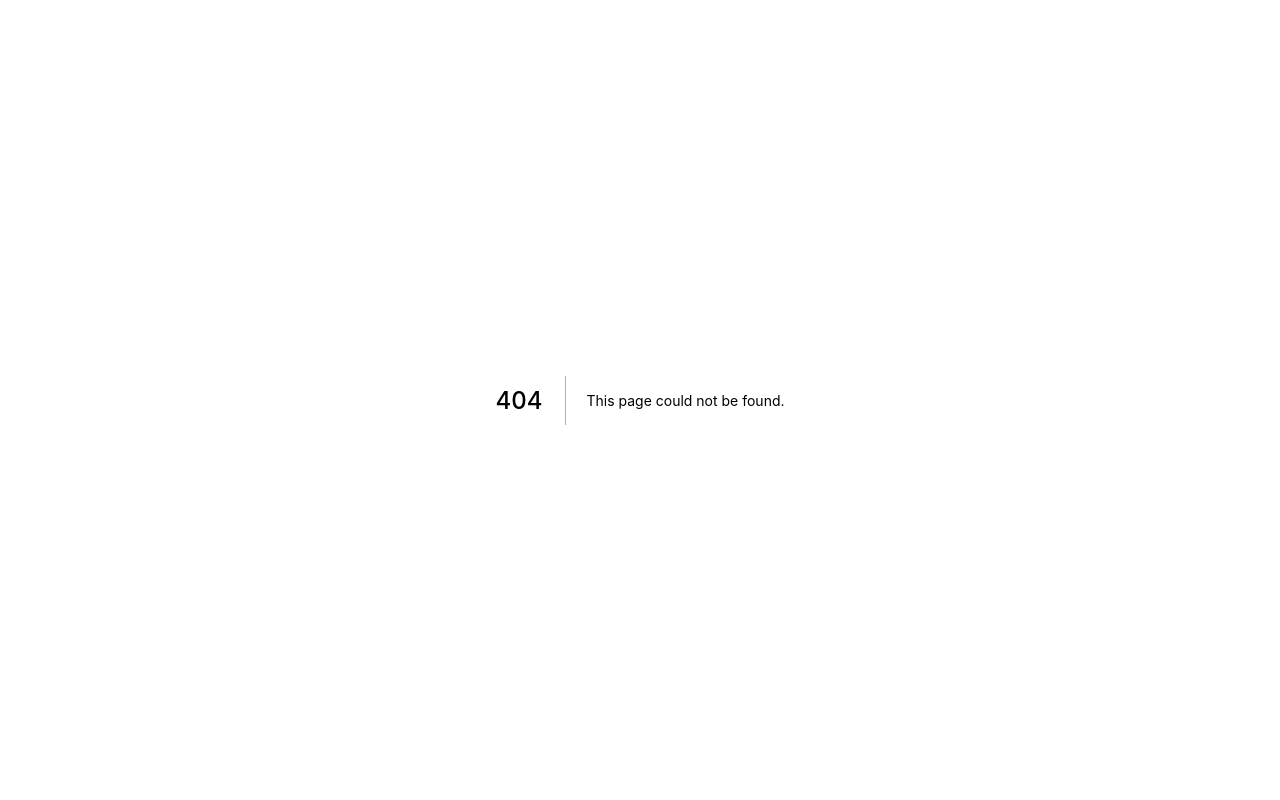
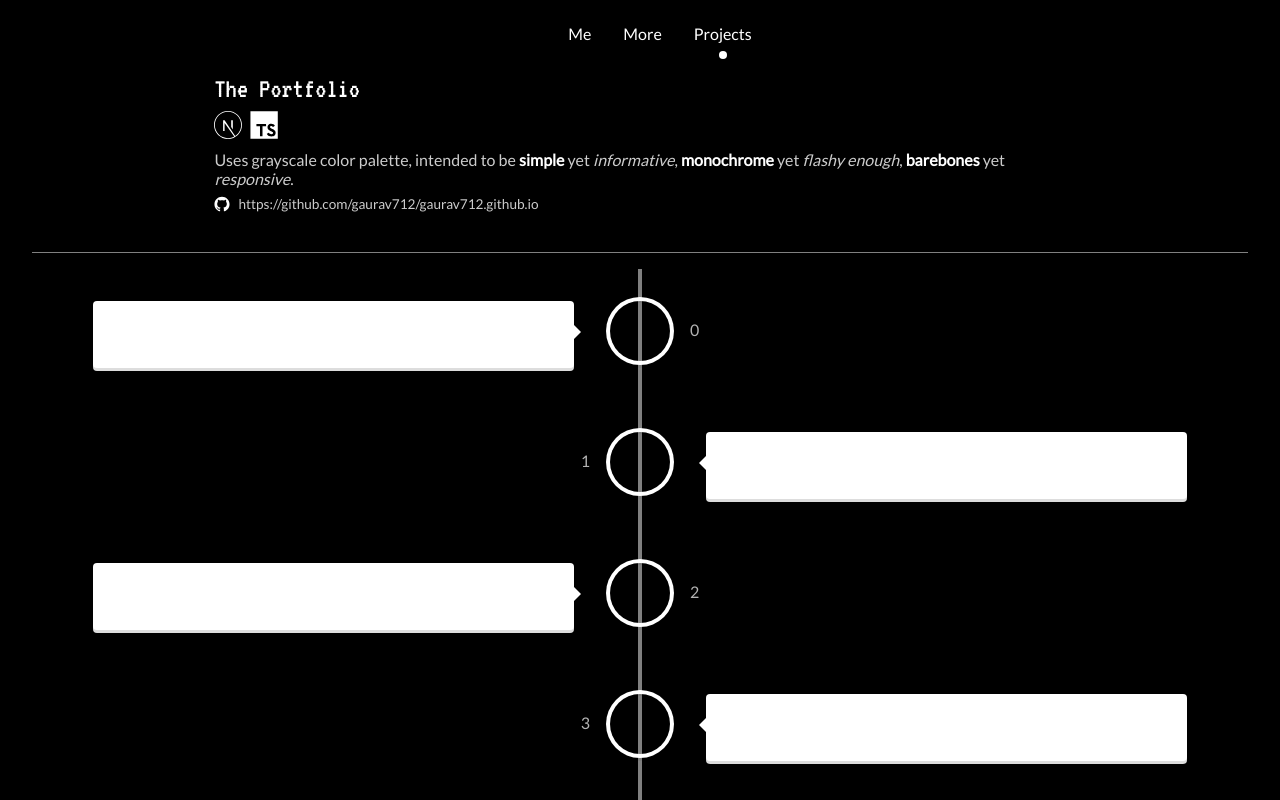
Before and after one commit to gaurav712/gaurav712.github.io, a Next.js app: page /beta-projects in a window 1280 px wide. Before the commit this address had no page. Shown: the top 800 px of the page. Built offline with nearby package versions, Linux system fonts and the light colour scheme.

Commit message:
implement timeline in beta-project page

```diff
--- a/package.json
+++ b/package.json
@@ -9,9 +9,11 @@
     "lint": "next lint"
   },
   "dependencies": {
+    "@types/react-vertical-timeline-component": "^3.3.3",
     "next": "12.3.1",
     "react": "18.2.0",
-    "react-dom": "18.2.0"
+    "react-dom": "18.2.0",
+    "react-vertical-timeline-component": "^3.6.0"
   },
   "devDependencies": {
     "@types/node": "18.8.3",
--- /dev/null
+++ b/pages/beta-projects/index.tsx
@@ -0,0 +1,79 @@
+import Head from "next/head";
+import { useRef } from "react";
+import NavBar from "../../components/NavBar";
+import { projects, techIcons } from "../../data";
+import styles from "./styles.module.css";
+import {
+  VerticalTimeline,
+  VerticalTimelineElement,
+} from "react-vertical-timeline-component";
+import "react-vertical-timeline-component/style.min.css";
+
+const Projects = () => {
+  const selectedItem = useRef("Projects");
+
+  return (
+    <>
+      <Head>
+        <title>My Work</title>
+      </Head>
+      <div className={styles.container}>
+        <NavBar selectedItem={selectedItem.current} />
+        <div className={styles.main}>
+          <div className={styles.websiteInfoContainer}>
+            <div className={styles.projectTitle}>The Portfolio</div>
+            <div className={styles.additionalInfo}>
+              <div className={styles.techUsedInfo}>
+                <span className={styles.tooltip}>
+                  <img
+                    src={techIcons.nextjs.iconSource}
+                    className={styles.logo}
+                  />
+                  <span className={styles.tooltipText}>
+                    {techIcons.nextjs.tooltipText}
+                  </span>
+                </span>
+                <span className={styles.tooltip}>
+                  <img
+                    src={techIcons.typescript.iconSource}
+                    className={styles.logo}
+                  />
+                  <span className={styles.tooltipText}>
+                    {techIcons.typescript.tooltipText}
+                  </span>
+                </span>
+              </div>
+              <div className={styles.additionalInfoText}>
+                Uses grayscale color palette, intended to be <b>simple</b> yet{" "}
+                <i>informative</i>, <b>monochrome</b> yet <i>flashy enough</i>,{" "}
+                <b>barebones</b> yet <i>responsive</i>.
+              </div>
+              <div className={styles.techUsedInfo}>
+                <img src="/github.svg" className={styles.githubLogo} />
+                <a
+                  target={"_blank"}
+                  rel="noreferrer"
+                  className={styles.sourceUrl}
+                  href="https://github.com/gaurav712/gaurav712.github.io"
+                >
+                  https://github.com/gaurav712/gaurav712.github.io
+                </a>
+              </div>
+            </div>
+          </div>
+          <div className={styles.projectsList}>
+            <VerticalTimeline animate={false} lineColor="grey">
+              {projects.map((item, index) => (
+                <VerticalTimelineElement key={index} date={`${index}`}>
+                  <div>{item.name}</div>
+                </VerticalTimelineElement>
+              ))}
+            </VerticalTimeline>
+          </div>
+        </div>
+      </div>
+    </>
+  );
+};
+
+export default Projects;
--- /dev/null
+++ b/pages/beta-projects/styles.module.css
@@ -0,0 +1,103 @@
+.main {
+  padding: 0 1.5rem;
+}
+
+.projectsList {
+  border-top: 1px solid gray;
+  display: flex !important;
+  margin-top: 2.5rem;
+  padding-top: 1rem;
+}
+
+.projectInfoContainer {
+  width: 100%;
+  margin: 1rem auto;
+}
+
+.projectTitle {
+  font-family: VT323;
+  font-size: 1.75rem;
+  max-width: 100%;
+}
+
+.techUsedInfo {
+  display: flex;
+  align-items: center;
+  margin: 0.5rem auto;
+}
+
+.logo,
+.githubLogo {
+  height: 1.75rem;
+  width: 1.75rem;
+  object-fit: contain;
+  margin-right: 0.5rem;
+  filter: grayscale(1);
+  cursor: pointer;
+}
+
+.githubLogo {
+  height: 1rem;
+  width: 1rem;
+}
+
+.additionalInfoText {
+  color: #ccc;
+}
+
+.additionalInfoText b {
+  color: #fff;
+}
+
+.sourceUrl {
+  font-size: 0.85rem;
+  color: #ccc;
+}
+
+.tooltip {
+  position: relative;
+  display: inline-block;
+}
+
+.tooltip .tooltipText {
+  visibility: hidden;
+  width: 8rem;
+  background-color: #45403d;
+  color: #ddd;
+  text-align: center;
+  padding: 0.25rem;
+  border-radius: 6px;
+
+  /* tooltip position */
+  position: absolute;
+  z-index: 1;
+  top: 110%;
+  left: 50%;
+  margin-left: -60px;
+}
+
+.tooltip:hover .tooltipText {
+  visibility: visible;
+}
+
+@media only screen and (min-width: 768px) {
+  .main {
+    max-width: 1400px;
+    margin: 0 auto;
+    padding: 0 2rem;
+  }
+
+  .websiteInfoContainer {
+    width: 70%;
+    margin: 0 auto;
+  }
+
+  .projectsList {
+    display: grid;
+    grid-template-columns: 1fr 1fr;
+  }
+
+  .projectInfoContainer {
+    width: 80%;
+  }
+}
```
Also changed, not shown: 1 other file (tests, documents, lock files or other folders).
